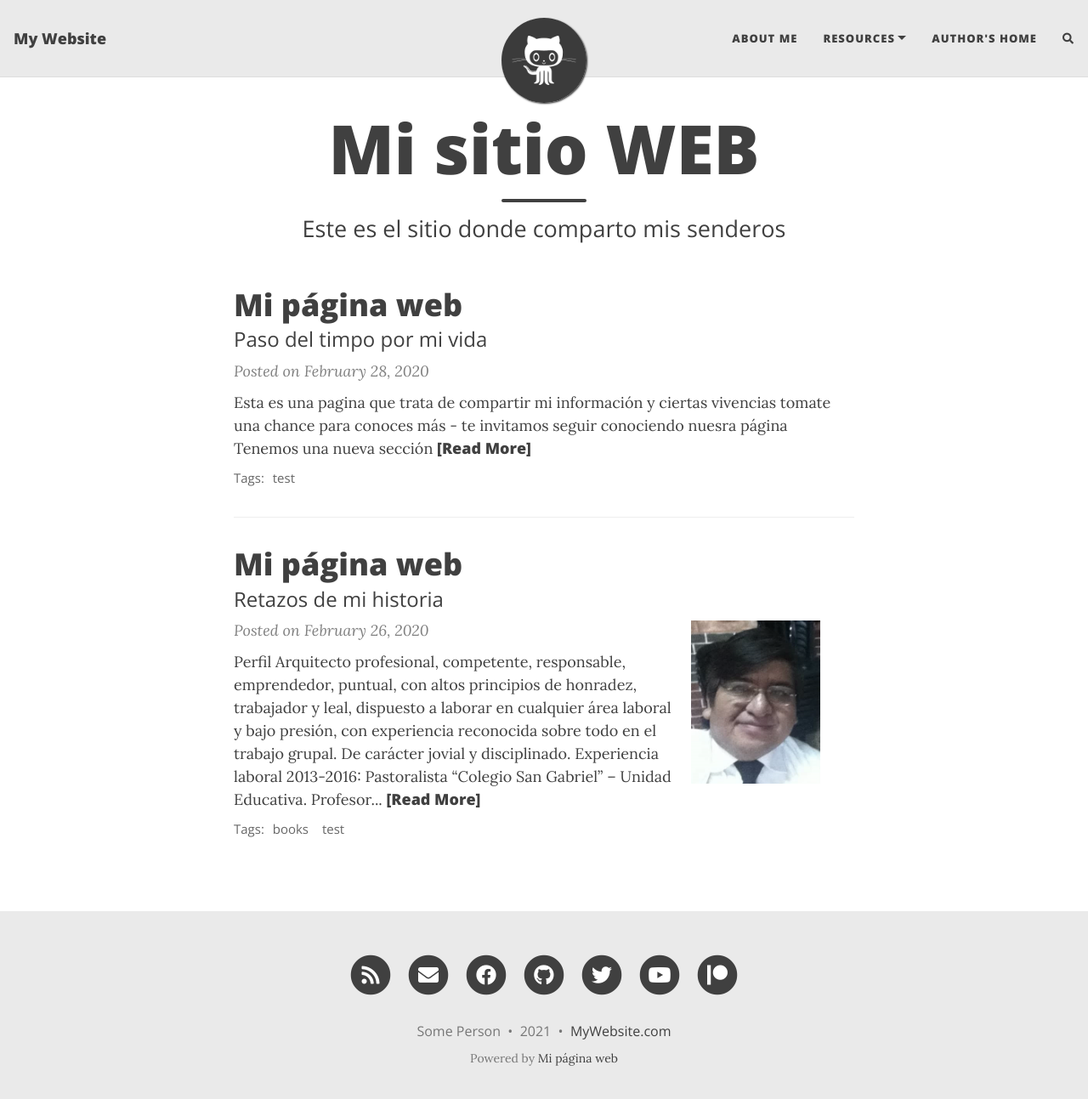
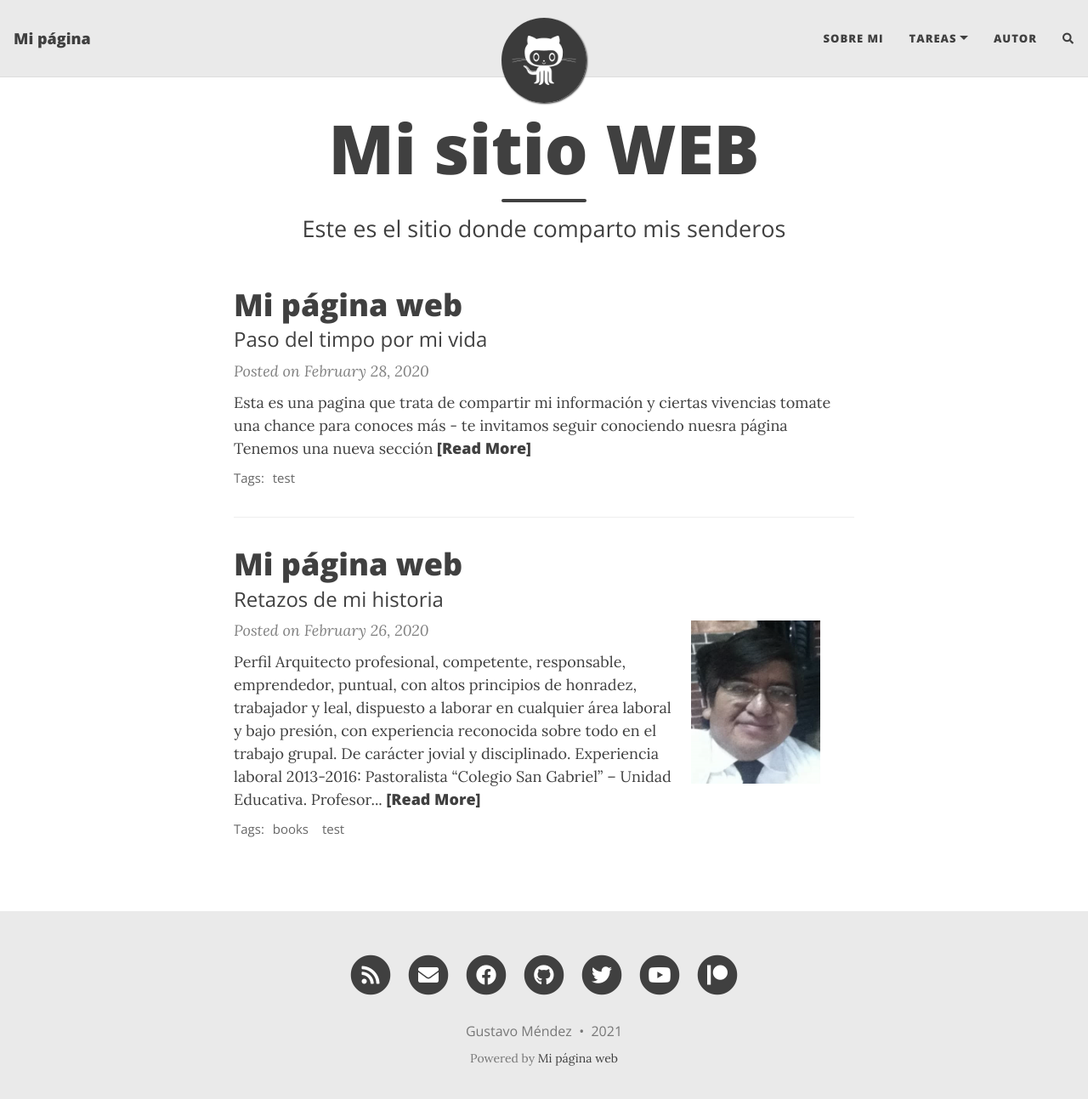
Before and after one commit to gusemiliano/gusemilian.-, a Jekyll site: the page built from index.html, in a window 1280 px wide and 1306 px high. Shown: the top 1293 px of the window at 85% size. Built offline with Jekyll 4.4.1, drawn with Linux system fonts in a browser that asks for light colours; nearby versions of some CDN libraries; the list of posts is cut into pages by our own code; comment, search, counter and statistics services are not loaded.

Commit message:
Update _config.yml

```diff
--- a/_config.yml
+++ b/_config.yml
@@ -6,19 +6,19 @@
 # --- Required options --- #
 
 # Name of website
-title: My Website
+title: Mi página
 
 # Your name to show in the footer
-author: Some Person
+author: Gustavo Méndez
 
 # --- List of links in the navigation bar --- #
 
 navbar-links:
-  About Me: "aboutme"
-  Resources:
+  Sobre mi: "aboutme"
+  Tareas:
     - Beautiful Jekyll: "https://prezi.com/p/aqoddqtj2mz4/mi-biografia/"
     - Learn markdown: "https://prezi.com/p/aqoddqtj2mz4/mi-biografia/"
-  Author's home: "https://prezi.com/p/aqoddqtj2mz4/mi-biografia/"
+  Autor: "https://prezi.com/p/aqoddqtj2mz4/mi-biografia/"
 
 # --- Logo --- #
 
@@ -39,7 +39,7 @@ round-avatar: true
 # Select the social network links that you want to show in the footer.
 # Uncomment the links you want to show and add your information to each one.
 social-network-links:
-  email: "someone@example.com"
+  email: "gustavo.mendez@unach.edu.ec"
   rss: true  # remove this line if you don't want to show an RSS link at the bottom
   facebook: deanattali
   github: daattali
@@ -77,9 +77,6 @@ share-links-active:
   linkedin: true
   vk: false
 
-# How to display the link to your website in the footer
-# Remove this if you don't want a link in the footer
-url-pretty: "MyWebsite.com"
 
 # Excerpt word length - Truncate the excerpt of each post on the feed page to the specified number of words
 excerpt_length: 50
```
